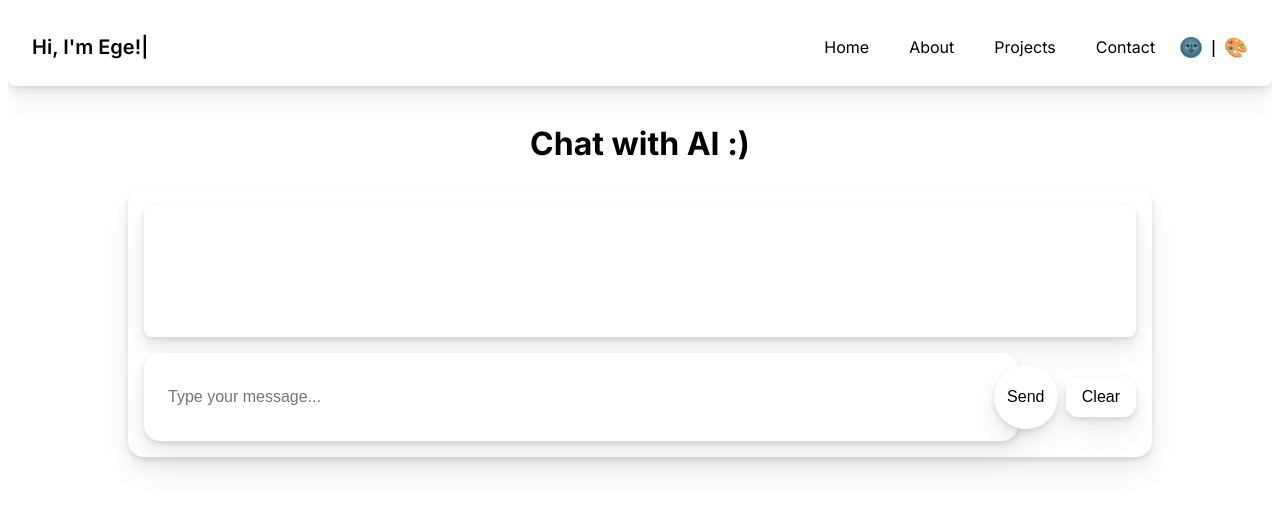
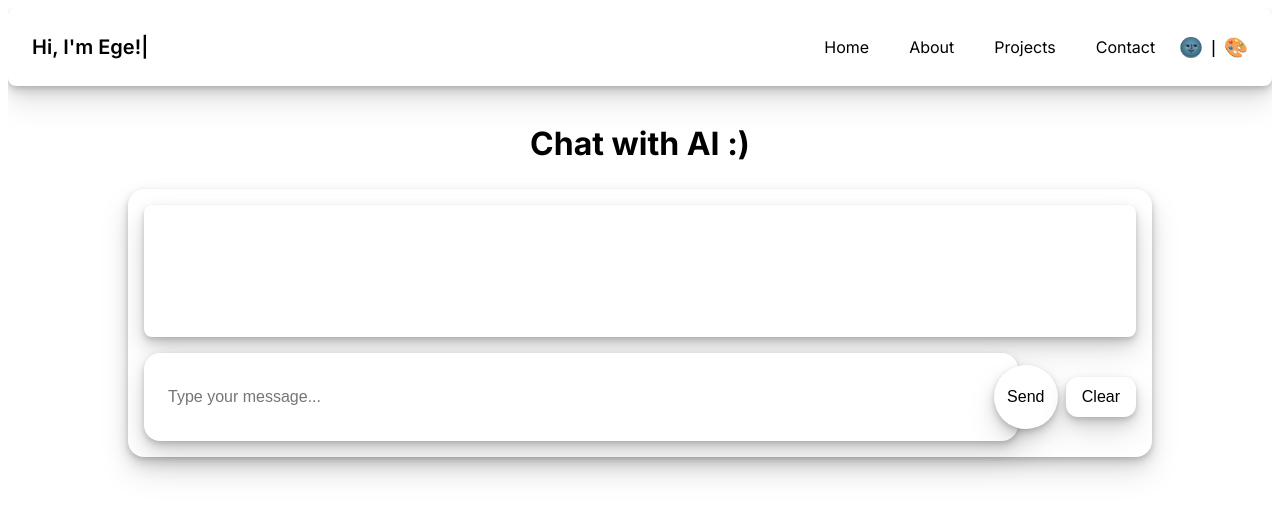
Before and after one commit to egegl/portfolio, a Next.js app: page /chat in a window 1280 px wide. Shown: the top 516 px of the page. Built offline with nearby package versions, Linux system fonts and the light colour scheme.

Commit message:
fixed coloring

```diff
--- a/app/globals.css
+++ b/app/globals.css
@@ -4,10 +4,10 @@
   --background: #ffffff;
   --foreground: #171717;
   --shadow-effect:
-    0 2px 4px rgba(0, 0, 0, 0.05),
-    0 4px 8px rgba(0, 0, 0, 0.05),
-    0 8px 16px rgba(0, 0, 0, 0.05),
-    0 16px 32px rgba(0, 0, 0, 0.05);
+    0 2px 4px rgba(0, 0, 0, 0.1),
+    0 4px 8px rgba(0, 0, 0, 0.1),
+    0 8px 16px rgba(0, 0, 0, 0.1),
+    0 16px 32px rgba(0, 0, 0, 0.1);
 }
 
 @theme inline {
@@ -19,6 +19,36 @@
   :root {
     --background: #0a0a0a;
     --foreground: #ededed;
+    --shadow-effect:
+      0 2px 4px rgba(255, 255, 255, 0.1),
+      0 4px 8px rgba(255, 255, 255, 0.1),
+      0 8px 16px rgba(255, 255, 255, 0.1),
+      0 16px 32px rgba(255, 255, 255, 0.1);
+  }
+
+  .section {
+    background: var(--background);
+    color: var(--foreground);
+  }
+
+  .navbar {
+    background: var(--background);
+  }
+
+  .chat-wrapper {
+    background: var(--background);
+  }
+
+  .section-title {
+    color: var(--foreground);
+  }
+
+  .section-text {
+    color: var(--foreground);
+  }
+
+  .section-link {
+    color: var(--foreground);
   }
 }
 
@@ -38,7 +68,7 @@ body {
 
 .navbar {
   z-index: 1000;
-  background: rgba(255, 255, 255, 0.8);
+  background: var(--background);
   backdrop-filter: blur(10px);
   box-shadow: var(--shadow-effect);
   outline: none;
@@ -48,7 +78,8 @@ body {
 .section {
   padding: 2rem;
   margin: 1rem 0;
-  background: white;
+  background: var(--background);
+  color: var(--foreground);
   border-radius: 1rem;
   box-shadow: var(--shadow-effect);
   transition: all 0.3s ease;
--- a/components/Navbar.tsx
+++ b/components/Navbar.tsx
@@ -37,7 +37,22 @@ export default function Navbar() {
         const next = theme === 'light' ? 'dark' : 'light';
         setThemeState(next);
         localStorage.setItem('theme', next);
-        applyTheme(next);
+
+        // Reset to default theme colors
+        document.documentElement.style.setProperty('--background', next === 'light' ? '#ffffff' : '#0a0a0a');
+        document.documentElement.style.setProperty('--foreground', next === 'light' ? '#171717' : '#ededed');
+
+        // Set shadows based on the new theme
+        document.documentElement.style.setProperty('--shadow-effect', next === 'light' ?
+            `0 2px 4px rgba(0, 0, 0, 0.1),
+             0 4px 8px rgba(0, 0, 0, 0.1),
+             0 8px 16px rgba(0, 0, 0, 0.1),
+             0 16px 32px rgba(0, 0, 0, 0.1)` :
+            `0 2px 4px rgba(255, 255, 255, 0.1),
+             0 4px 8px rgba(255, 255, 255, 0.1),
+             0 8px 16px rgba(255, 255, 255, 0.1),
+             0 16px 32px rgba(255, 255, 255, 0.1)`
+        );
     };
 
     // Randomize foreground & background to two colorful hues
@@ -57,12 +72,18 @@ export default function Navbar() {
 
         // Generate foreground color with opposite lightness
         const fgColor = randColor(20, 30); // Darker foreground for light background
-        // or
-        // const fgColor = randColor(80, 90); // Lighter foreground for dark background
 
         // Set the colors
         root.style.setProperty('--background', bgColor);
         root.style.setProperty('--foreground', fgColor);
+
+        // Set dark shadows for randomized colors
+        root.style.setProperty('--shadow-effect', `
+            0 2px 4px rgba(0, 0, 0, 0.1),
+            0 4px 8px rgba(0, 0, 0, 0.1),
+            0 8px 16px rgba(0, 0, 0, 0.1),
+            0 16px 32px rgba(0, 0, 0, 0.1)
+        `);
     };
 
     const toggleMenu = () => setIsOpen(!isOpen);
--- a/components/PhotoOfTheDay.css
+++ b/components/PhotoOfTheDay.css
@@ -1,5 +1,5 @@
 .photo-container {
-  background-color: white;
+  background: var(--background);
   padding: 20px;
   display: flex;
   flex-direction: column;
@@ -17,6 +17,13 @@
   width: 100%;
 }
 
+.photo-actions {
+  display: flex;
+  flex-direction: column;
+  align-items: center;
+  gap: 12px;
+}
+
 .photo-wrapper {
   padding: 20px;
   width: 100%;
@@ -26,7 +33,6 @@
   transition: height 0.3s ease-out;
   min-height: 200px;
   position: relative;
-  border-radius: 8px;
 }
 
 .photo-container-inner {
@@ -45,6 +51,18 @@
   object-fit: contain;
   transition: all 0.3s ease;
   box-shadow: var(--shadow-effect);
+  animation: fadeIn 0.5s ease-in-out;
+}
+
+@keyframes fadeIn {
+  from {
+    opacity: 0;
+    transform: translateY(10px);
+  }
+  to {
+    opacity: 1;
+    transform: translateY(0);
+  }
 }
 
 .photo-loading {
--- a/components/PhotoOfTheDay.tsx
+++ b/components/PhotoOfTheDay.tsx
@@ -104,7 +104,7 @@ export default function PhotoOfTheDay() {
 
   if (error) {
     return (
-      <div className="photo-container">
+      <div>
         <div className="photo-error">
           {error}
           <br />
@@ -118,7 +118,7 @@ export default function PhotoOfTheDay() {
   }
 
   return (
-    <div className="photo-container" ref={containerRef}>
+    <div ref={containerRef}>
       <div className="photo-content">
         <div
           className="photo-wrapper"
@@ -143,7 +143,7 @@ export default function PhotoOfTheDay() {
             <div className="photo-error">No photo available</div>
           )}
         </div>
-      </div>
+        <div className="photo-actions">
           {photoUrl && (
             <button
               onClick={fetchRandomPhoto}
@@ -157,5 +157,7 @@ export default function PhotoOfTheDay() {
             <u>More photos on my photoblog!</u>
           </a>
         </div>
+      </div>
+    </div>
   );
 }
```
Lines whose indentation alone changed are shown as unchanged.
